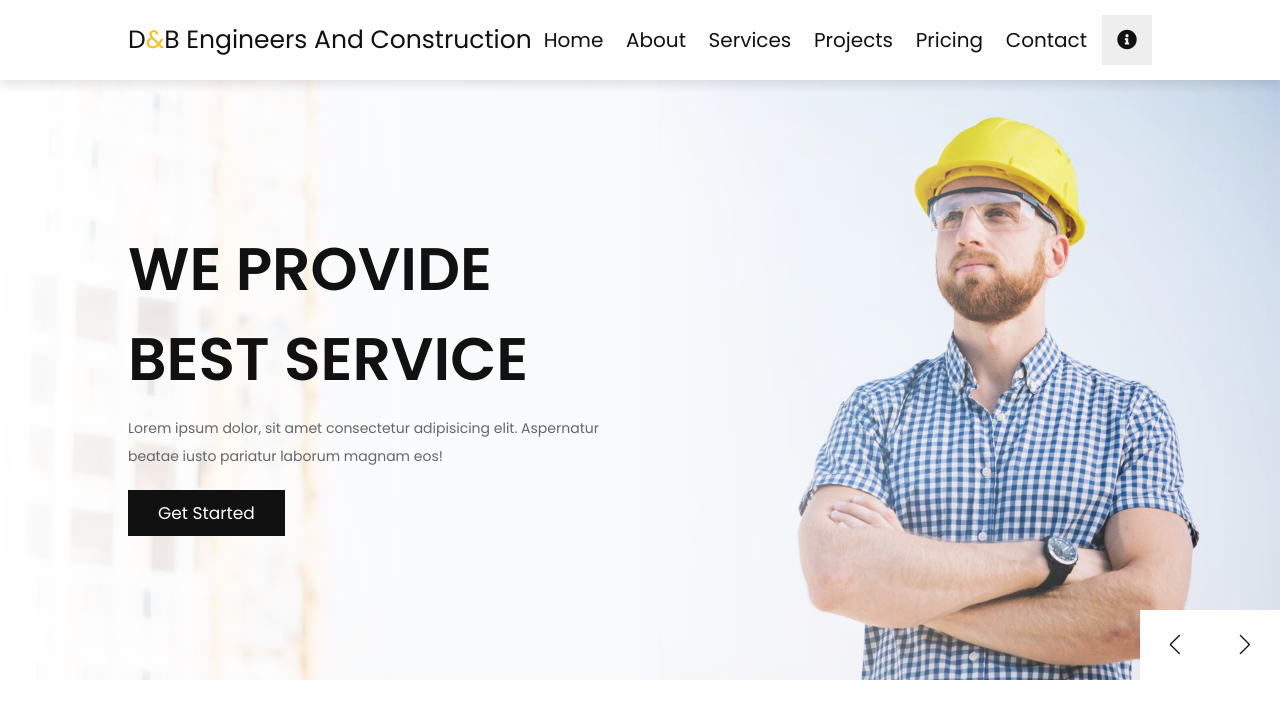
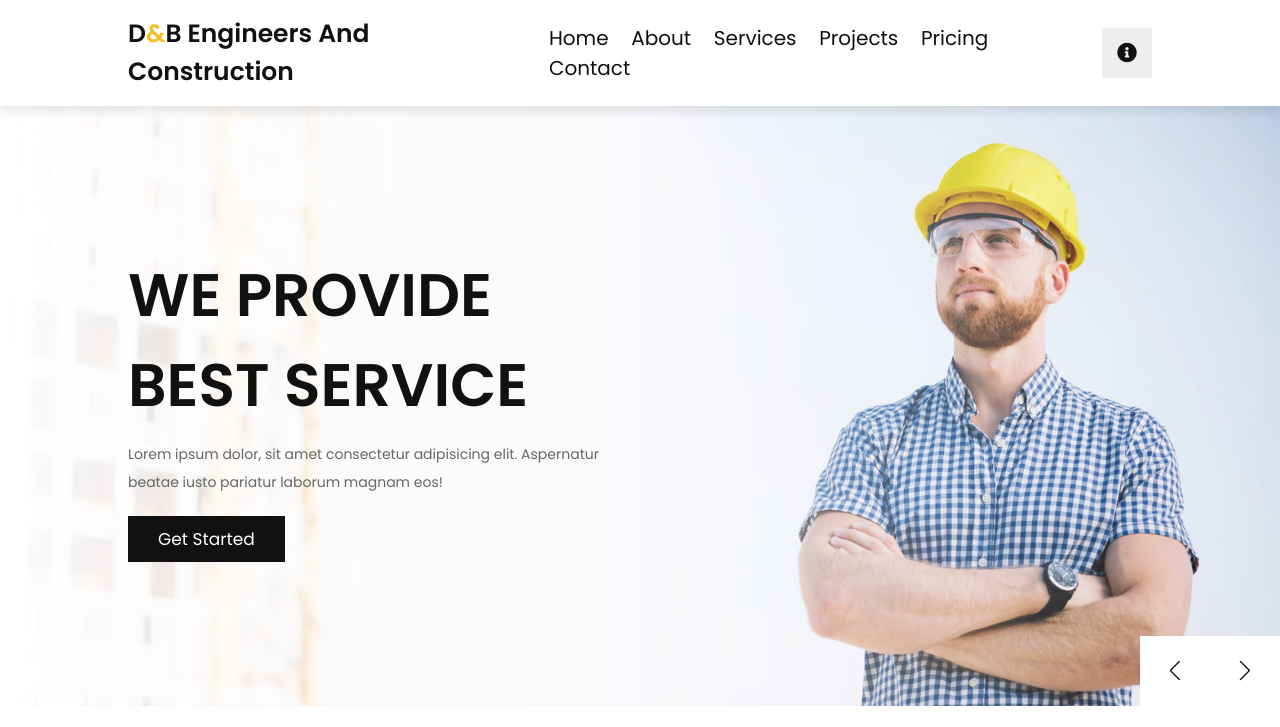
Before and after one commit to yk27/dbec, a plain HTML site: page index.html in a window 1280 px wide. Shown: the top 727 px of the page. Drawn offline with nearby package versions, Linux system fonts and the light colour scheme; some packages are replaced by stand-ins of ours; a script that the page names is missing.

Commit message:
Update index.html

```diff
--- a/index.html
+++ b/index.html
@@ -4,7 +4,7 @@
    <meta charset="UTF-8">
    <meta http-equiv="X-UA-Compatible" content="IE=edge">
    <meta name="viewport" content="width=device-width, initial-scale=1.0">
-   <title>Construction Website</title>
+   <title>D&B Engineers and Construction</title>
 
    <!-- font awesome cdn link  -->
    <link rel="stylesheet" href="https://cdnjs.cloudflare.com/ajax/libs/font-awesome/5.15.4/css/all.min.css">
@@ -23,7 +23,7 @@
 
 <header class="header">
 
-   <a href="#" class="logo">D<span>&</span>B Engineers and Construction</a>
+   <b><a href="#" class="logo">D<span>&</span>B Engineers and Construction</a></b>
 
    <nav class="navbar">
       <a href="#home">home</a>
```
